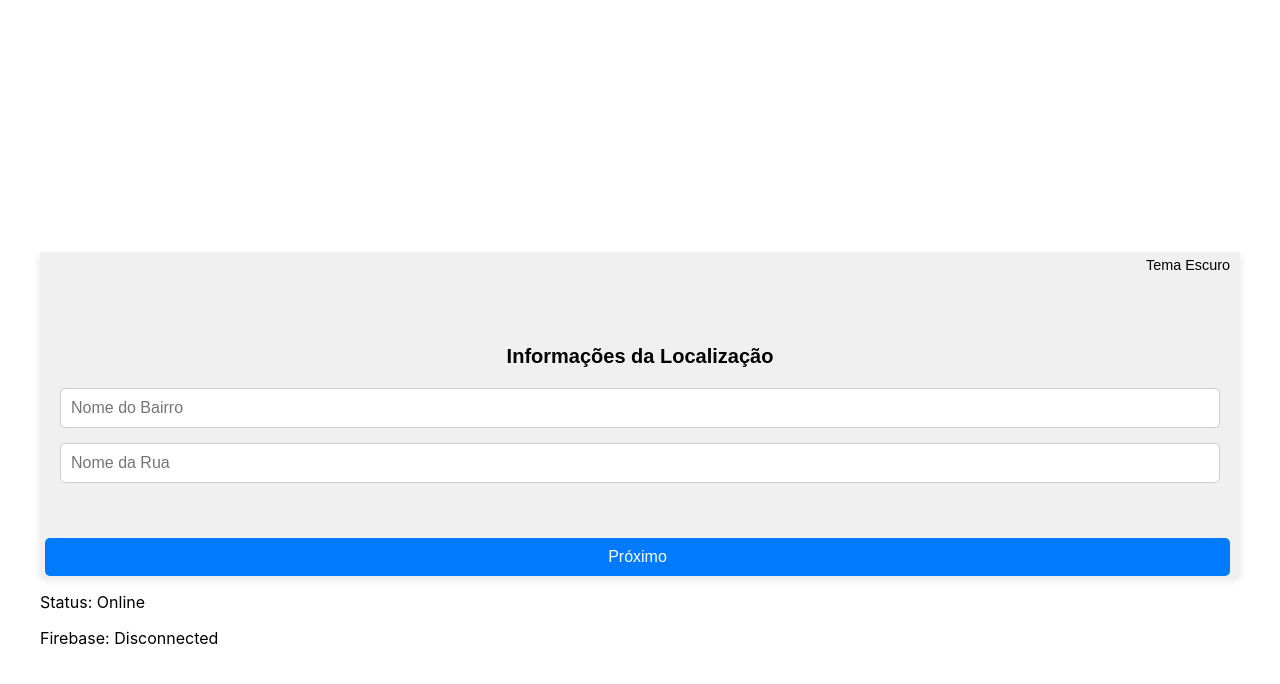
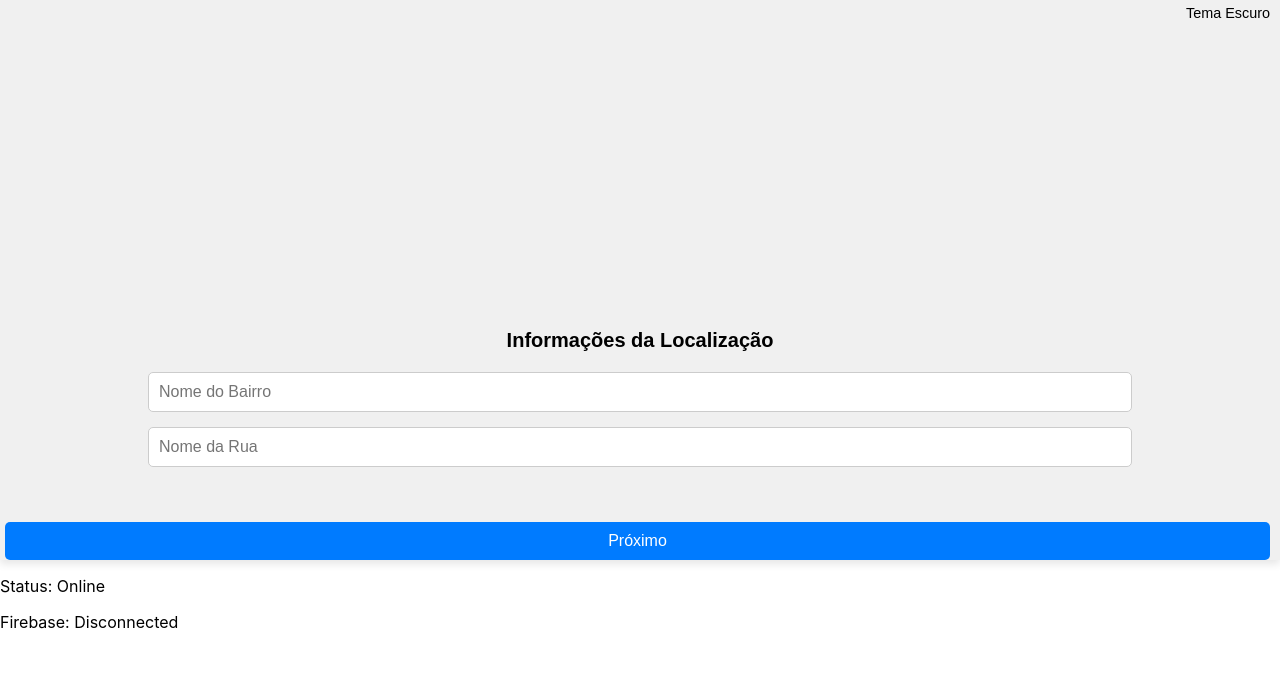
Before and after one commit to jeremiasdsa/survey, a React (Create React App) app: page / in a window 1280 px wide. Both pictures are taken after a click on the button "Entrar". Shown: the top 684 px of the page. Built offline with nearby package versions, Linux system fonts and the light colour scheme; no server answers; the database is empty.

Commit message:
more ui fixing

```diff
--- a/src/components/login/Login.css
+++ b/src/components/login/Login.css
@@ -1,22 +1,8 @@
-/* Aplica a cor de fundo a todo o corpo do documento */
-body {
-
-    margin: 0;
-    padding: 0;
-    /* height: 100%; */
-    display: flex;
-    align-items: stretch;
-    flex-direction: column;
-    flex-wrap: wrap;
-    justify-content: center;
-}
-
 /* Garante que o html e body ocupem 100% da altura */
-html, body {
-    /*height: 70%;*/
-    /*width: 70%;*/
-    margin: 20px;
-    margin-top: 10%;
+.login {
+    margin-top: 20%;
+    margin-left: 10%;
+    margin-right: 10%;
 }
 
 .login-form {
--- a/src/components/login/Login.js
+++ b/src/components/login/Login.js
@@ -68,7 +68,8 @@ const Login = ({ onLogin }) => {
     }, []);
 
     return (
-        <form className="login-form" onSubmit={handleSubmit}>
+        <div className="login">
+            <form className="login-form" onSubmit={handleSubmit}>
             <input
                 ref={nameInputRef}  // Referência para o campo nome
                 className={`login-input ${error ? 'error' : ''}`}
@@ -98,6 +99,7 @@ const Login = ({ onLogin }) => {
                 <h1>version 1.0</h1>
             </div>
         </form>
+        </div>
     );
 };
 
--- a/src/components/survey/Review.css
+++ b/src/components/survey/Review.css
@@ -1,7 +1,7 @@
 .review {
     padding: 20px;
-    background-color: #f9f9f9;
-    border-radius: 8px;
+    /*background-color: #f9f9f9;*/
+    /*border-radius: 8px;*/
     margin-bottom: 20px;
 }
 
--- a/src/components/survey/Step1.css
+++ b/src/components/survey/Step1.css
@@ -1,3 +1,10 @@
+
+.info {
+    margin-top: 20%;
+    margin-left: 10%;
+    margin-right: 10%;
+}
+
 .step1 {
     padding: 20px;
     text-align: center;
--- a/src/components/survey/Step1.js
+++ b/src/components/survey/Step1.js
@@ -3,6 +3,7 @@ import './Step1.css';
 
 const Step1 = ({ neighborhood, setNeighborhood, street, setStreet, isError }) => {
     return (
+        <div className="info">
         <div className="step1">
             <h4>Informações da Localização</h4>
             <input
@@ -20,6 +21,7 @@ const Step1 = ({ neighborhood, setNeighborhood, street, setStreet, isError }) =>
                 className={isError && !street ? 'error' : ''}
             />
         </div>
+        </div>
     );
 };
 
--- a/src/components/survey/Step3.css
+++ b/src/components/survey/Step3.css
@@ -180,7 +180,7 @@ h4 {
 
 .candidate-vereador-name {
     flex: 0 0 50%;
-    font-size: 12px;
+    font-size: 11px;
     margin-left: 10px;
     margin-top: 10px;
     margin-right: 5px;
@@ -202,11 +202,11 @@ h4 {
 
 .candidate-vereador-number {
     background-color: var(--candidate-color, #ff0000);
-
     padding: 5px 10px;
+    margin-top: -5px;
     margin-left: 10px;
     border-radius: 5px;
-    font-size: 14px;
+    font-size: 10px;
     color: white;
     box-shadow: 0px 4px 6px rgba(0, 0, 0, 0.2),
     inset 0px 2px 4px rgba(255, 255, 255, 0.1);
```
